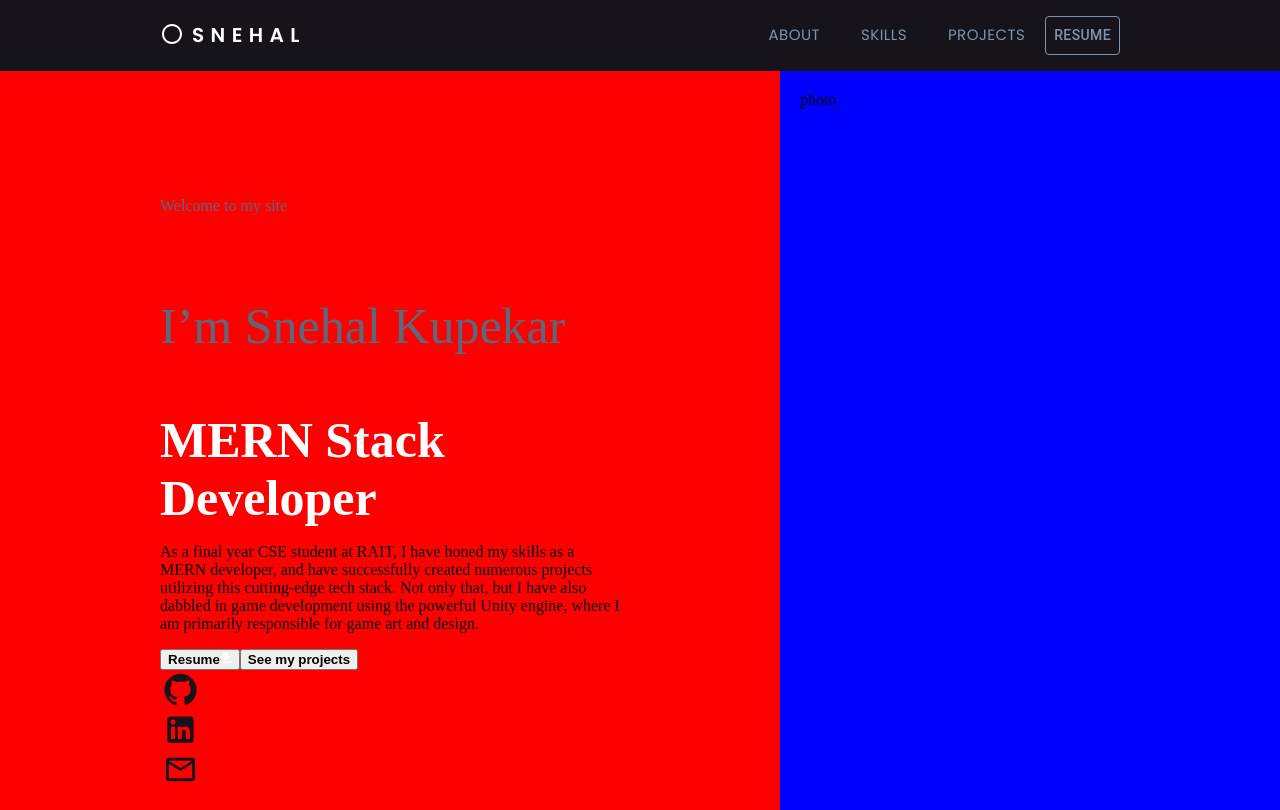
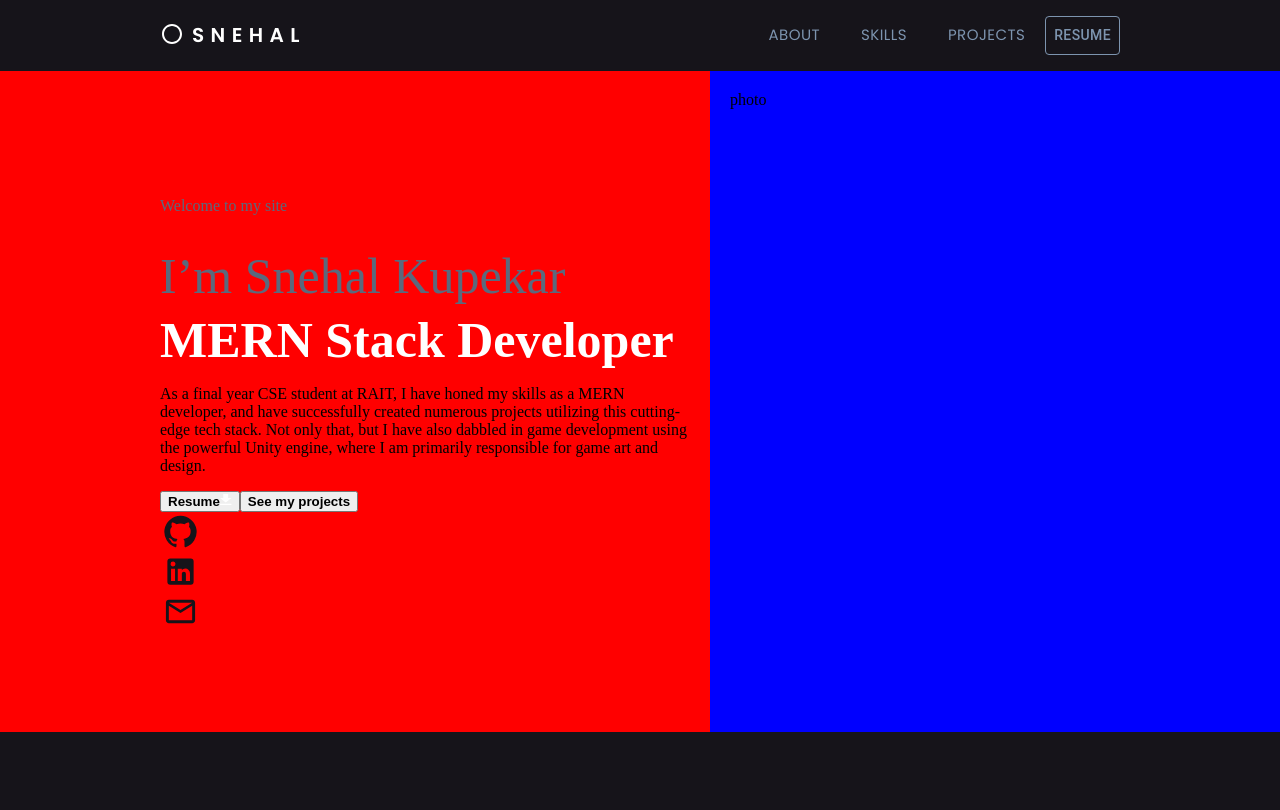
Before and after one commit to Snehal-Kupekar/Portfolio, a React (Create React App) app: page / in a window 1280 px wide. Built offline with nearby package versions, Linux system fonts and the light colour scheme; the HTML template or start-up script is replaced by a standard one.

Commit message:
sync new page

```diff
--- a/src/components/homepage.js
+++ b/src/components/homepage.js
@@ -46,7 +46,7 @@ const Homepage = () => {
         <div className={styles.leftPart}>
           <div className={`${styles.toptext} ${styles.greyFont}` }>Welcome to my site</div>
           <div>
-            <p className={`${styles.nametext} ${styles.greyFont}`}>I’m Snehal Kupekar</p>
+            <div className={`${styles.nametext} ${styles.greyFont}`}>I’m Snehal Kupekar</div>
             <p className={styles.role}>
               <b>
                 <span>MERN Stack Developer</span>
--- a/src/styles/homepage.module.css
+++ b/src/styles/homepage.module.css
@@ -6,7 +6,7 @@
 .leftPart{
 
     flex: 1;
-    padding: 20px 160px;
+    padding: 20px 20px 100px 160px ;
     background-color: red;
 
 }
```
